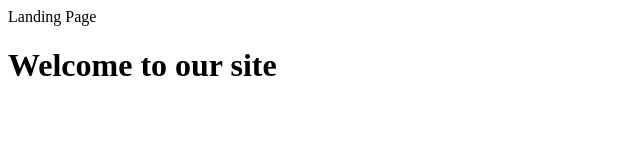
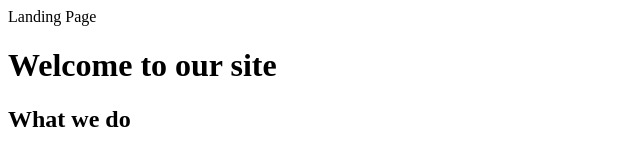
Before and after one commit to CDMCodes/scratch2, a plain HTML site: page landing.html in a window 1280 px wide. Shown: the whole page, without its empty margins (0-640 px from the left). Drawn offline with Linux system fonts and the light colour scheme.

Commit message:
testing git from atom...easier from bash

```diff
--- a/landing.html
+++ b/landing.html
@@ -2,5 +2,6 @@
 <head>Landing Page</head>
 <body>
 	<h1>Welcome to our site </h1>
+	<h2>What we do<h2>
 </body>
 </html>
```
